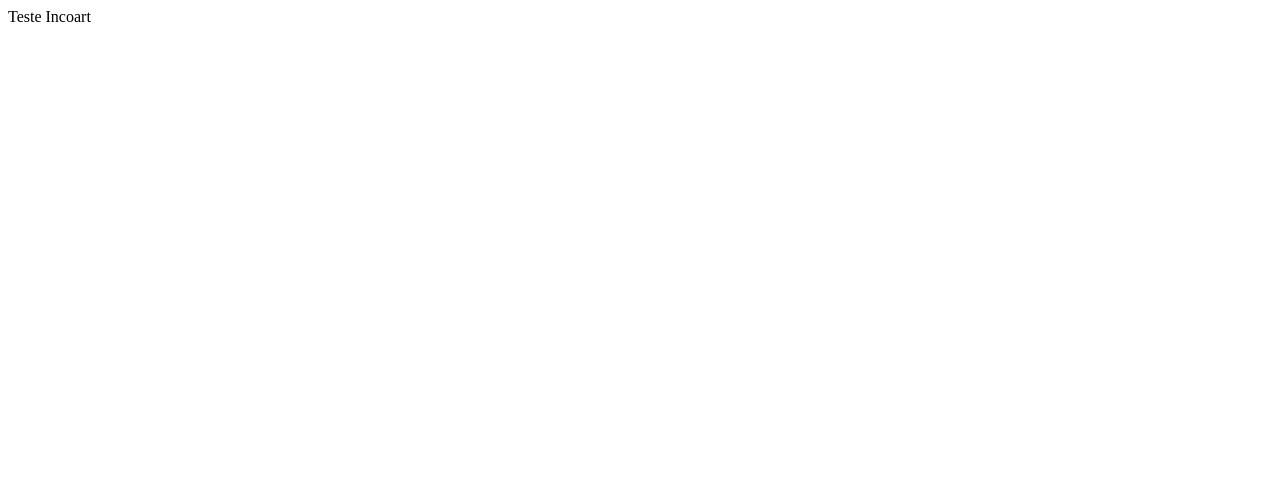
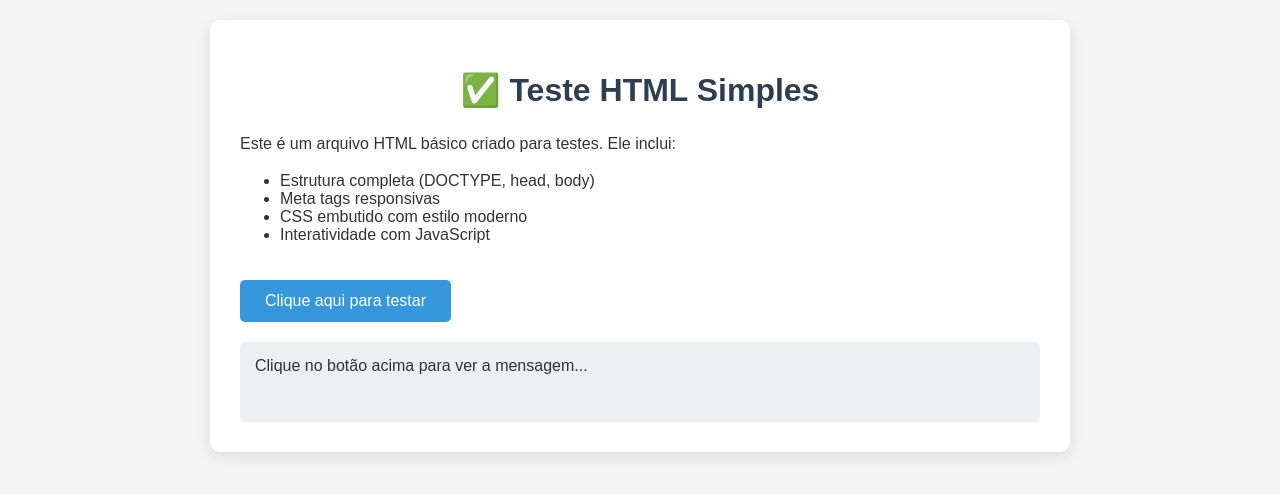
Before and after one commit to rafaelflima1910/incoartladrilhos-site, a plain HTML site: page index.html in a window 1280 px wide. Drawn offline with Linux system fonts and the light colour scheme.

Commit message:
Iniciado o projeto

```diff
--- a/index.html
+++ b/index.html
@@ -1 +1,82 @@
-Teste Incoart
+<!DOCTYPE html>
+<html lang="pt-BR">
+<head>
+    <meta charset="UTF-8">
+    <meta name="viewport" content="width=device-width, initial-scale=1.0">
+    <title>Teste HTML Simples</title>
+    <style>
+        body {
+            font-family: Arial, sans-serif;
+            margin: 0;
+            padding: 20px;
+            background-color: #f4f4f4;
+            color: #333;
+        }
+        .container {
+            max-width: 800px;
+            margin: 0 auto;
+            background: white;
+            padding: 30px;
+            border-radius: 10px;
+            box-shadow: 0 4px 15px rgba(0,0,0,0.1);
+        }
+        h1 {
+            color: #2c3e50;
+            text-align: center;
+        }
+        p {
+            line-height: 1.6;
+        }
+        button {
+            padding: 12px 25px;
+            font-size: 16px;
+            background-color: #3498db;
+            color: white;
+            border: none;
+            border-radius: 5px;
+            cursor: pointer;
+            margin-top: 20px;
+        }
+        button:hover {
+            background-color: #2980b9;
+        }
+        .resultado {
+            margin-top: 20px;
+            padding: 15px;
+            background-color: #ecf0f1;
+            border-radius: 5px;
+            min-height: 50px;
+        }
+    </style>
+</head>
+<body>
+    <div class="container">
+        <h1>✅ Teste HTML Simples</h1>
+
+        <p>Este é um arquivo HTML básico criado para testes. Ele inclui:</p>
+        <ul>
+            <li>Estrutura completa (DOCTYPE, head, body)</li>
+            <li>Meta tags responsivas</li>
+            <li>CSS embutido com estilo moderno</li>
+            <li>Interatividade com JavaScript</li>
+        </ul>
+
+        <button onclick="testar()">Clique aqui para testar</button>
+
+        <div class="resultado" id="resultado">
+            Clique no botão acima para ver a mensagem...
+        </div>
+    </div>
+
+    <script>
+        function testar() {
+            const resultado = document.getElementById('resultado');
+            resultado.innerHTML = `
+                <strong>🎉 Teste realizado com sucesso!</strong><br>
+                Data e hora atual: ${new Date().toLocaleString('pt-BR')}
+            `;
+            resultado.style.backgroundColor = '#d5f4e6';
+        }
+    </script>
+</body>
+</html>
```
